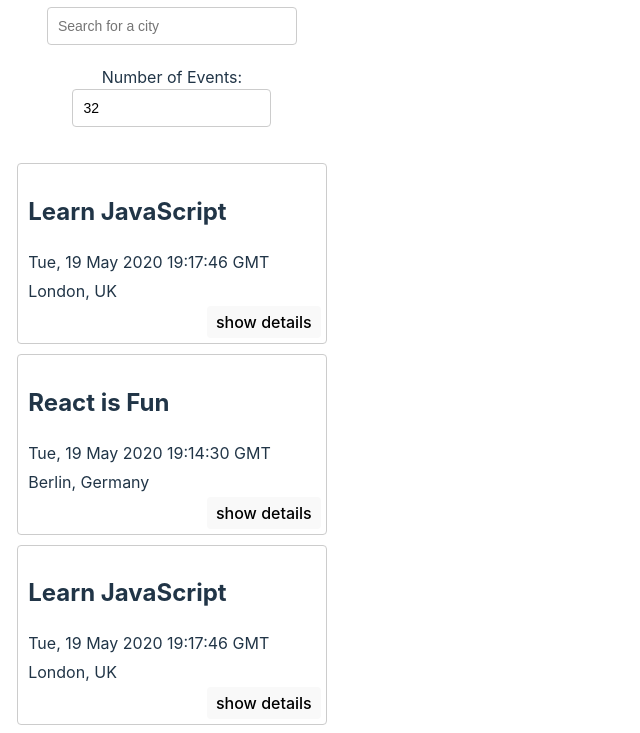
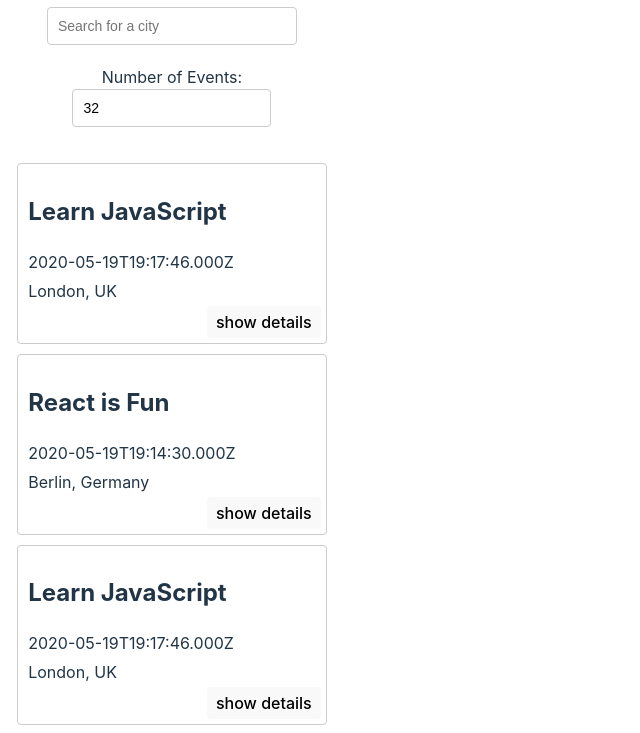
Before and after one commit to samanthasbytes/meet, a React (Vite) app: page / in a window 1280 px wide. Shown: the top 733 px of the page, without its empty margins (0-640 px from the left). Built offline with nearby package versions, Linux system fonts and the light colour scheme.

Commit message:
Revert changes that cause tests to fail

```diff
--- a/src/components/Event.jsx
+++ b/src/components/Event.jsx
@@ -8,7 +8,7 @@ const Event = ({ event }) => {
   return (
     <li className="event">
       <h2>{event.summary}</h2>
-      <p>{new Date(event.created).toUTCString()}</p>
+      <p>{event.created}</p>
       <p>{event.location}</p>
       {showDetails ? <p className="details">{event.description}</p> : null}
       <button className="details-btn" onClick={() => setShowDetails(!showDetails)}>
--- a/src/components/NumberOfEvents.jsx
+++ b/src/components/NumberOfEvents.jsx
@@ -14,7 +14,7 @@ const NumberOfEvents = ({ setCurrentNOE }) => {
     <div id="number-of-events">
       <label htmlFor="number-of-events-input">Number of Events: </label>
       <input
-        type="number"
+        type="text"
         id="number-of-events-input"
         className="number-of-events-input"
         value={number}
```
